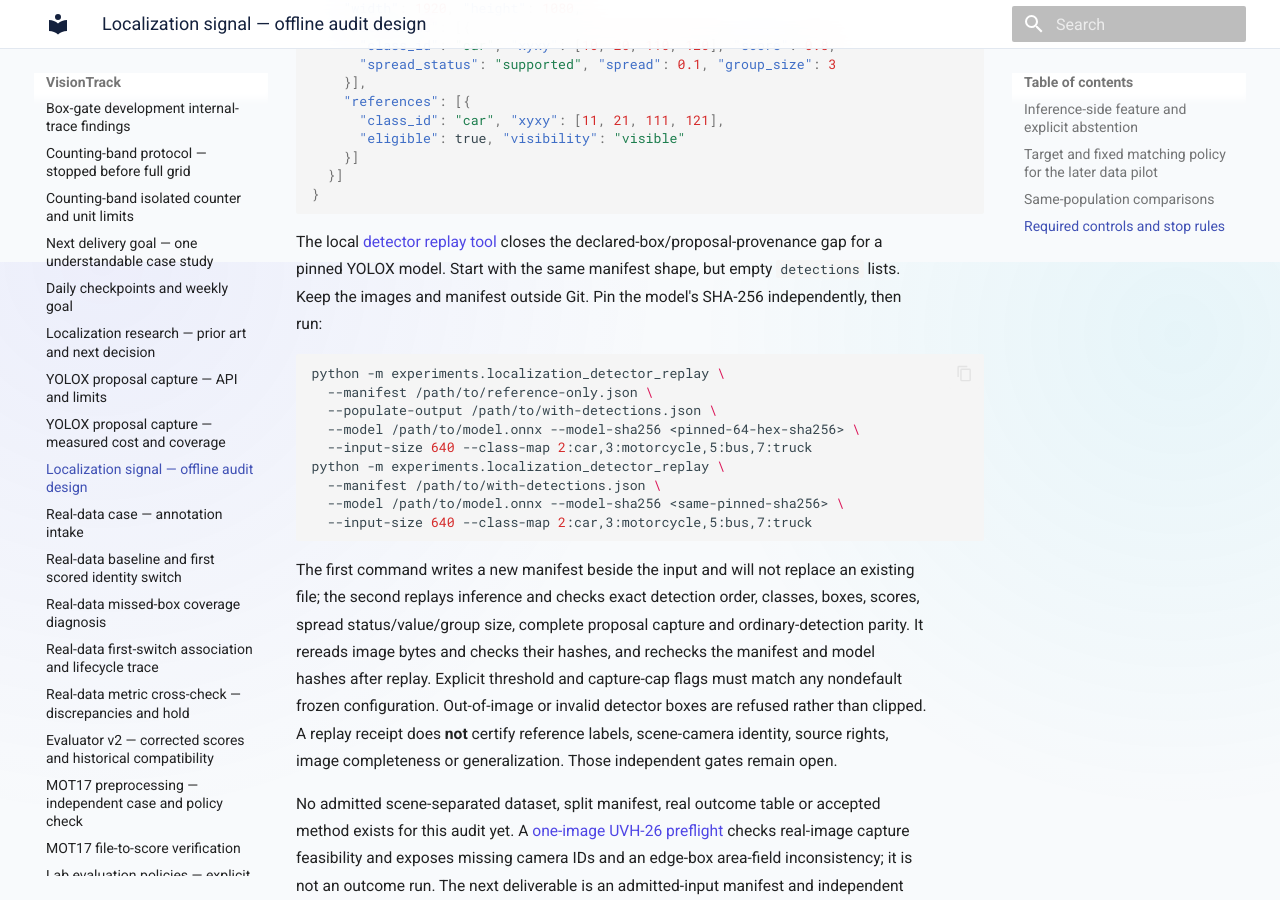
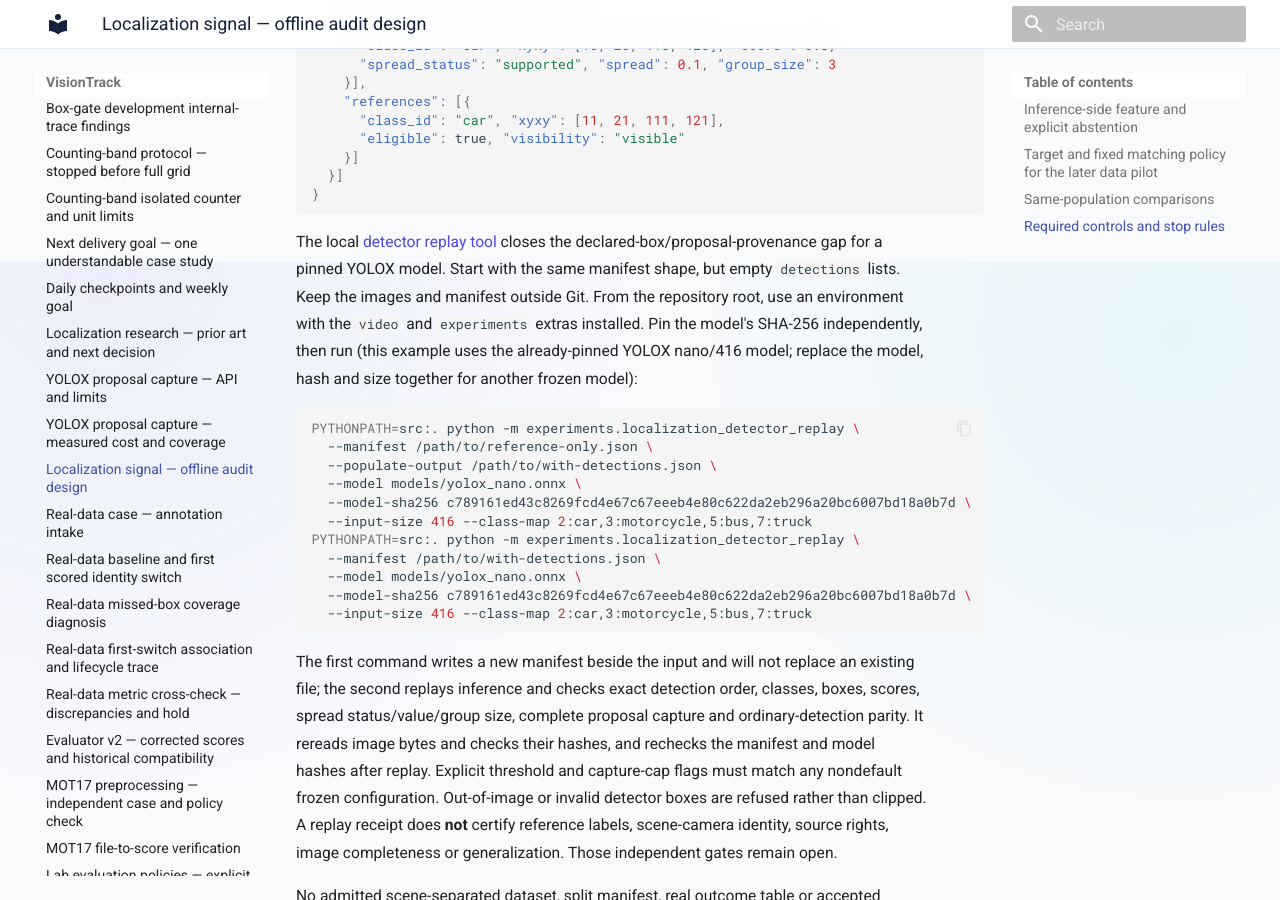
Before and after one commit to hulagerushikesh/visiontrack, an MkDocs documentation site: the page built from docs/LOCALIZATION_SIGNAL_AUDIT.md, in a window 1280 px wide and 900 px high, scrolled down 5138 px. Built offline with MkDocs 1.6.1 and Material for MkDocs 9.7.7, drawn with Linux system fonts in a browser that asks for light colours.

Commit message:
Clarify local detector replay setup

````diff
--- a/docs/LOCALIZATION_SIGNAL_AUDIT.md
+++ b/docs/LOCALIZATION_SIGNAL_AUDIT.md
@@ -222,18 +222,23 @@ image files):
 The local [detector replay tool](../experiments/localization_detector_replay.py)
 closes the declared-box/proposal-provenance gap for a pinned YOLOX model. Start
 with the same manifest shape, but empty `detections` lists. Keep the images and
-manifest outside Git. Pin the model's SHA-256 independently, then run:
+manifest outside Git. From the repository root, use an environment with the
+`video` and `experiments` extras installed. Pin the model's SHA-256
+independently, then run (this example uses the already-pinned YOLOX nano/416
+model; replace the model, hash and size together for another frozen model):
 
 ```bash
-python -m experiments.localization_detector_replay \
+PYTHONPATH=src:. python -m experiments.localization_detector_replay \
   --manifest /path/to/reference-only.json \
   --populate-output /path/to/with-detections.json \
-  --model /path/to/model.onnx --model-sha256 <pinned-64-hex-sha256> \
-  --input-size 640 --class-map 2:car,3:motorcycle,5:bus,7:truck
-python -m experiments.localization_detector_replay \
+  --model models/yolox_nano.onnx \
+  --model-sha256 c789161ed43c8269fcd4e67c67eeeb4e80c622da2eb296a20bc6007bd18a0b7d \
+  --input-size 416 --class-map 2:car,3:motorcycle,5:bus,7:truck
+PYTHONPATH=src:. python -m experiments.localization_detector_replay \
   --manifest /path/to/with-detections.json \
-  --model /path/to/model.onnx --model-sha256 <same-pinned-sha256> \
-  --input-size 640 --class-map 2:car,3:motorcycle,5:bus,7:truck
+  --model models/yolox_nano.onnx \
+  --model-sha256 c789161ed43c8269fcd4e67c67eeeb4e80c622da2eb296a20bc6007bd18a0b7d \
+  --input-size 416 --class-map 2:car,3:motorcycle,5:bus,7:truck
 ```
 
 The first command writes a new manifest beside the input and will not replace
````
